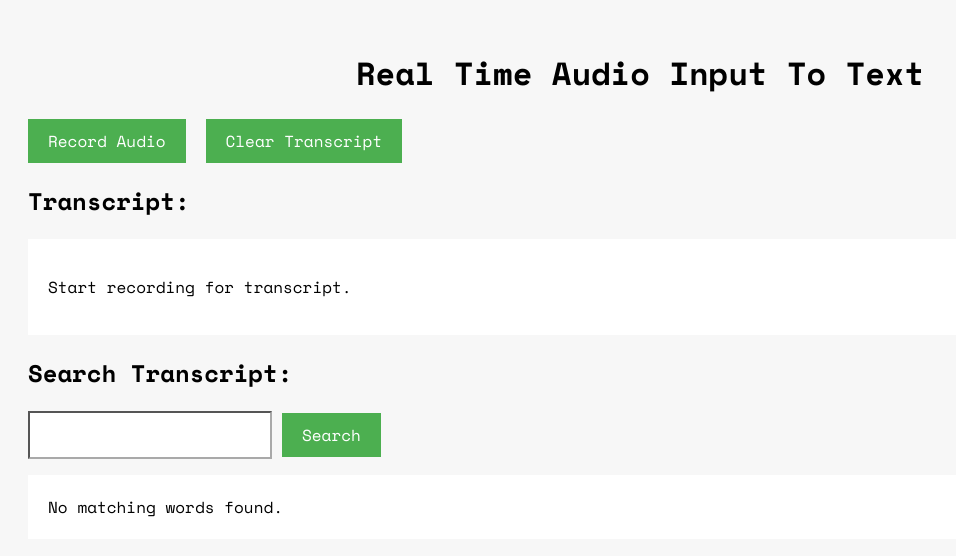
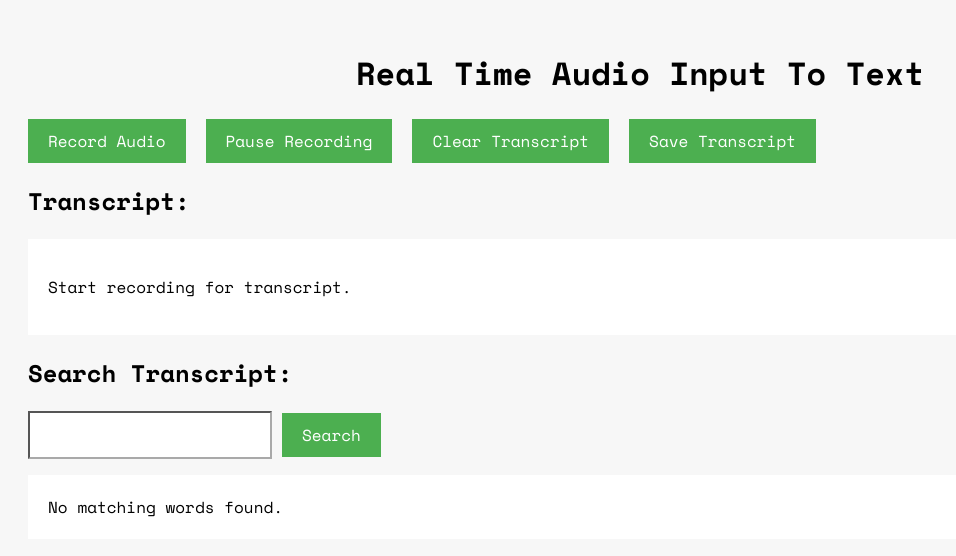
Before and after one commit to dwang88/eduOptimize, a Next.js app: page / in a window 1280 px wide. Shown: the top 556 px of the page, without its empty margins (0-956 px from the left). Built offline with nearby package versions, Linux system fonts and the light colour scheme.

Commit message:
add more buttons

```diff
--- a/src/app/page.js
+++ b/src/app/page.js
@@ -8,10 +8,12 @@ export default function VideoTranscriptionPage() {
   const [searchWord, setSearchWord] = useState('');
   const [foundWords, setFoundWords] = useState([]);
   const [selectedTimestamp, setSelectedTimestamp] = useState(null);
+  const recognitionRef = useRef(null); // Reference for recognition object
   const transcriptRef = useRef(null);
 
   const handleMicrophoneInput = () => {
     const recognition = new window.webkitSpeechRecognition();
+    recognitionRef.current = recognition; // Save recognition object in ref for access outside this function
 
     recognition.lang = 'en-US';
     recognition.continuous = true;
@@ -29,6 +31,12 @@ export default function VideoTranscriptionPage() {
     };
 
     recognition.start();
+  };
+
+  const stopRecording = () => {
+    if (recognitionRef.current) {
+      recognitionRef.current.stop();
+    }
   };
 
   const handleSearch = () => {
@@ -54,6 +62,20 @@ export default function VideoTranscriptionPage() {
     setSelectedTimestamp(null);
   };
 
+  const saveTranscript = () => {
+    // Logic to save the transcript
+    const transcriptText = transcriptLines.map(line => `${line.timestamp}: ${line.text}`).join('\n');
+    const blob = new Blob([transcriptText], { type: 'text/plain' });
+    const url = URL.createObjectURL(blob);
+    const a = document.createElement('a');
+    a.href = url;
+    a.download = 'transcript.txt';
+    document.body.appendChild(a);
+    a.click();
+    document.body.removeChild(a);
+    URL.revokeObjectURL(url);
+  };
+
   return (
     <>
       <div>
@@ -61,7 +83,9 @@ export default function VideoTranscriptionPage() {
       </div>
       <div>
         <button onClick={handleMicrophoneInput}>Record Audio</button>
+        <button onClick={stopRecording} style={{marginLeft: "20px"}}>Pause Recording</button>
         <button onClick={clearTranscript} style={{marginLeft: "20px"}}>Clear Transcript</button>
+        <button onClick={saveTranscript} style={{marginLeft: "20px"}}>Save Transcript</button>
         <h2>Transcript:</h2>
         <div ref={transcriptRef} style={{backgroundColor: "white", color: "black", padding: "20px"}}>
           {transcriptLines.map((line, index) => (
@@ -85,7 +109,7 @@ export default function VideoTranscriptionPage() {
               <h3>Found Words:</h3>
               <div style={{backgroundColor: "white", color: "black", padding: "20px"}}>
               {foundWords.map((foundWord, index) => (
-                <p key={index} onClick={() => scrollToLine(foundWord.timestamp)} style={{cursor:'pointer'}}>
+                <p className="search" key={index} onClick={() => scrollToLine(foundWord.timestamp)} style={{cursor:'pointer'}}>
                   {foundWord.timestamp}: {foundWord.word}
                 </p>
               ))}
```
Also changed, not shown: src/app/globals.css (line endings or trailing spaces).
